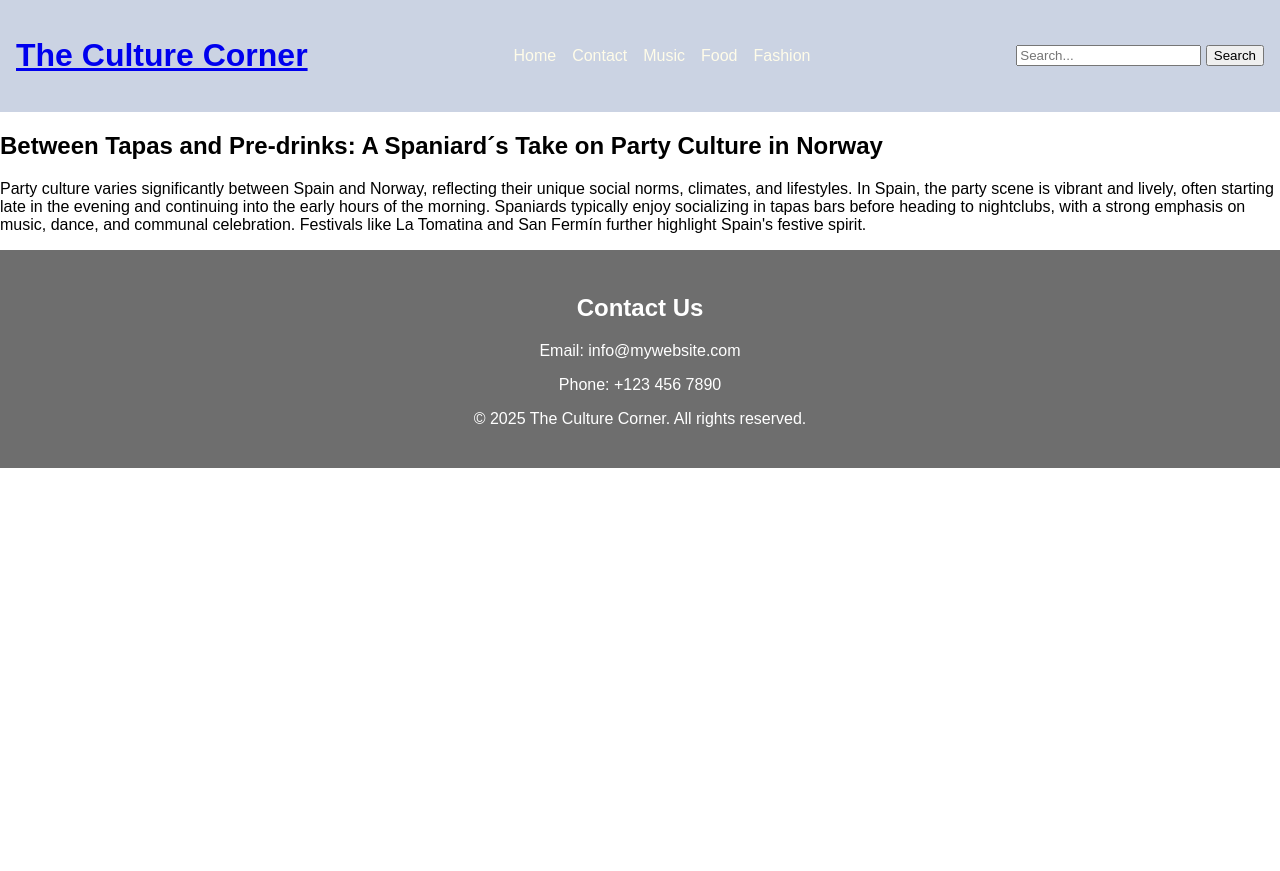
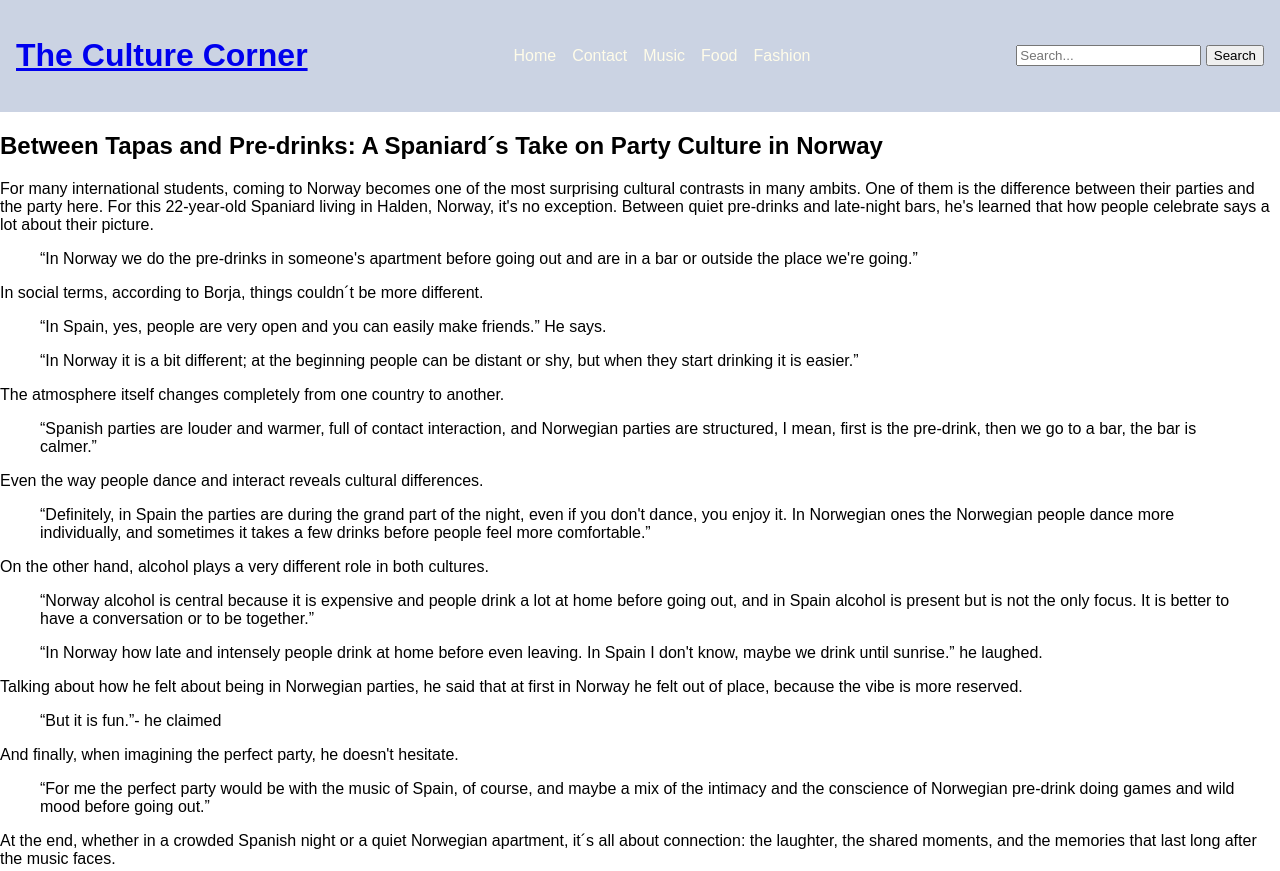
Before and after one commit to RikkeSHu/ComDes, a plain HTML site: page party.html in a window 1280 px wide. Shown: the top 871 px of the page. Before the commit the page ends 800 px from the top, so only its background shows below. Drawn offline with Linux system fonts and the light colour scheme.

Commit message:
Update party.html
hehe

```diff
--- a/party.html
+++ b/party.html
@@ -26,7 +26,25 @@
         <main>
             <article>
                 <h2>Between Tapas and Pre-drinks: A Spaniard´s Take on Party Culture in Norway</h2>
-                <p>Party culture varies significantly between Spain and Norway, reflecting their unique social norms, climates, and lifestyles. In Spain, the party scene is vibrant and lively, often starting late in the evening and continuing into the early hours of the morning. Spaniards typically enjoy socializing in tapas bars before heading to nightclubs, with a strong emphasis on music, dance, and communal celebration. Festivals like La Tomatina and San Fermín further highlight Spain's festive spirit.
+                <p>For many international students, coming to Norway becomes one of the most surprising cultural contrasts in many ambits. One of them is the difference between their parties and the party here. For this 22-year-old Spaniard living in Halden, Norway, it's no exception. Between quiet pre-drinks and late-night bars, he's learned that how people celebrate says a lot about their picture.</p>
+                <blockquote>“In Norway we do the pre-drinks in someone's apartment before going out and are in a bar or outside the place we're going.”
+                </blockquote>
+                <p>In social terms, according to Borja, things couldn´t be more different.</p>
+                <blockquote>“In Spain, yes, people are very open and you can easily make friends.” He says.</blockquote>
+                <blockquote>“In Norway it is a bit different; at the beginning people can be distant or shy, but when they start drinking it is easier.”</blockquote>
+                <p>The atmosphere itself changes completely from one country to another.</p>
+                <blockquote>“Spanish parties are louder and warmer, full of contact interaction, and Norwegian parties are structured, I mean, first is the pre-drink, then we go to a bar, the bar is calmer.”</blockquote>
+                <p>Even the way people dance and interact reveals cultural differences.</p>
+                <blockquote>“Definitely, in Spain the parties are during the grand part of the night, even if you don't dance, you enjoy it. In Norwegian ones the Norwegian people dance more individually, and sometimes it takes a few drinks before people feel more comfortable.”</blockquote>
+                <p>On the other hand, alcohol plays a very different role in both cultures.</p>
+                <blockquote>“Norway alcohol is central because it is expensive and people drink a lot at home before going out, and in Spain alcohol is present but is not the only focus. It is better to have a conversation or to be together.”</blockquote>
+                <blockquote>“In Norway how late and intensely people drink at home before even leaving. In Spain I don't know, maybe we drink until sunrise.” he laughed. </blockquote>
+                <p>Talking about how he felt about being in Norwegian parties, he said that at first in Norway he felt out of place, because the vibe is more reserved.</p>
+                <blockquote>“But it is fun.”- he claimed</blockquote>
+                <p>And finally, when imagining the perfect party, he doesn't hesitate.</p>
+                <blockquote>“For me the perfect party would be with the music of Spain, of course, and maybe a mix of the intimacy and the conscience of Norwegian pre-drink doing games and wild mood before going out.”</blockquote>
+                <p>At the end, whether in a crowded Spanish night or a quiet Norwegian apartment, it´s all about connection: the laughter, the shared moments, and the memories that last long after the music faces.</p>
+
             </article>
 
         </main>
```
